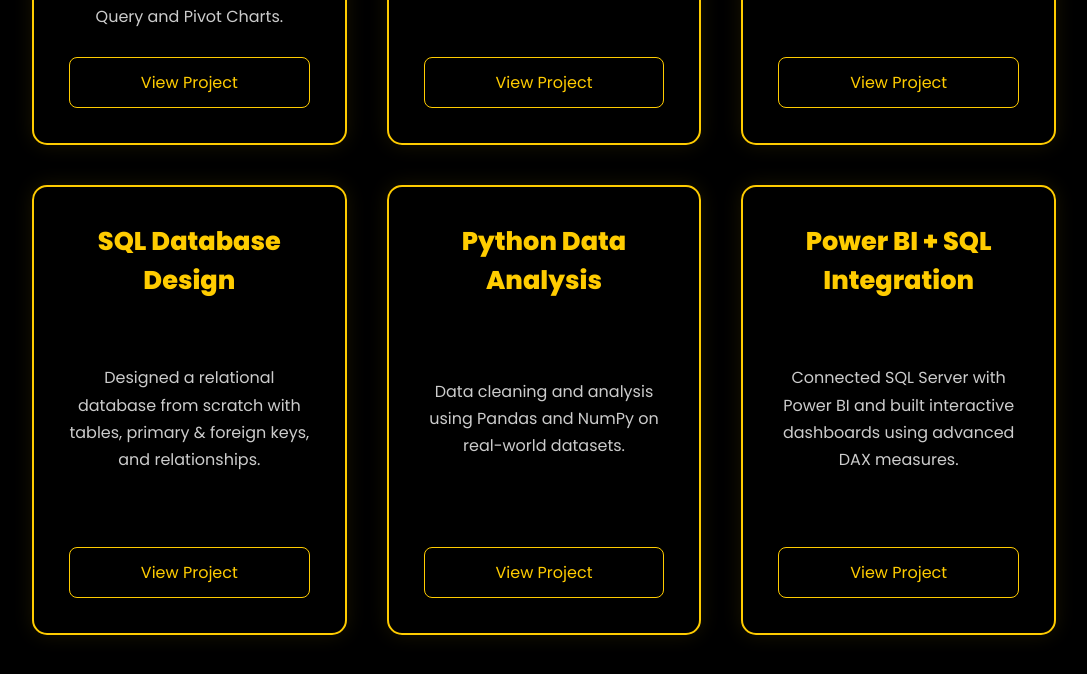
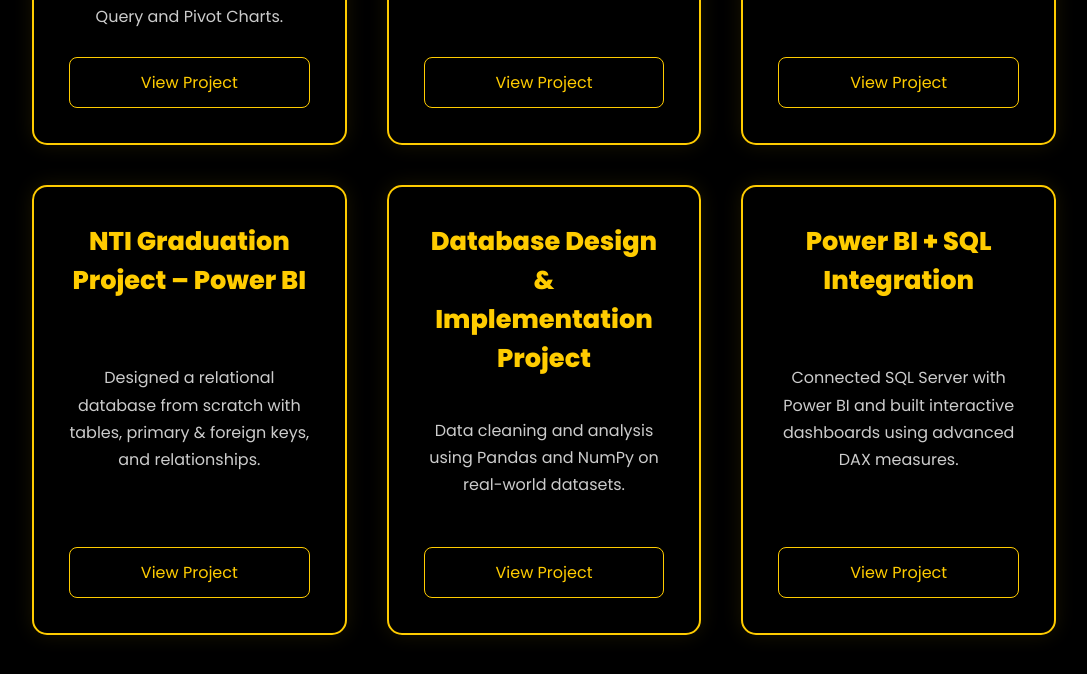
Before and after one commit to mohmaednasser/mohamedhelal.github.io, a plain HTML site: page INDEX.HTML in a window 1280 px wide. Shown: the part 2371-3045 px from the top of the page, without its empty margins (96-1183 px from the left). Drawn offline with Linux system fonts and the light colour scheme.

Commit message:
Update INDEX.HTML

```diff
--- a/INDEX.HTML
+++ b/INDEX.HTML
@@ -195,13 +195,13 @@
 
       <!-- ADDED 3 -->
       <div class="project-card fade">
-        <h3>SQL Database Design</h3>
+        <h3>NTI Graduation Project – Power BI</h3>
         <p>Designed a relational database from scratch with tables, primary & foreign keys, and relationships.</p>
         <a href="#" class="btn">View Project</a>
       </div>
 
       <div class="project-card fade">
-        <h3>Python Data Analysis</h3>
+        <h3>Database Design & Implementation Project</h3>
         <p>Data cleaning and analysis using Pandas and NumPy on real-world datasets.</p>
         <a href="#" class="btn">View Project</a>
       </div>
```
